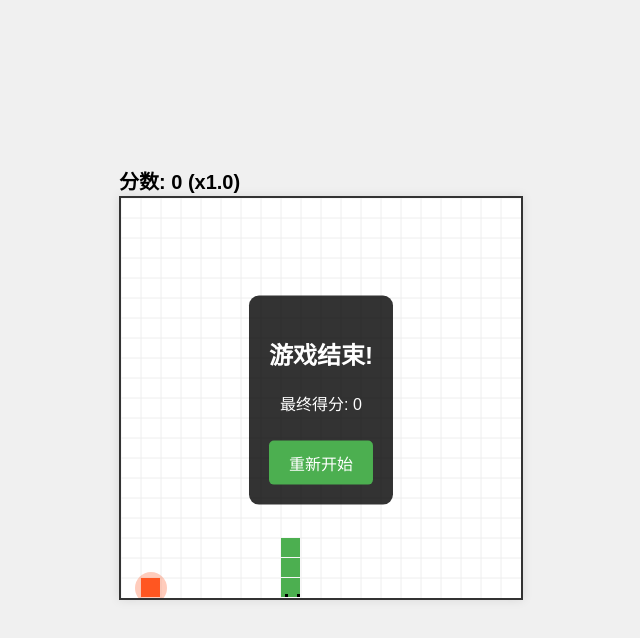
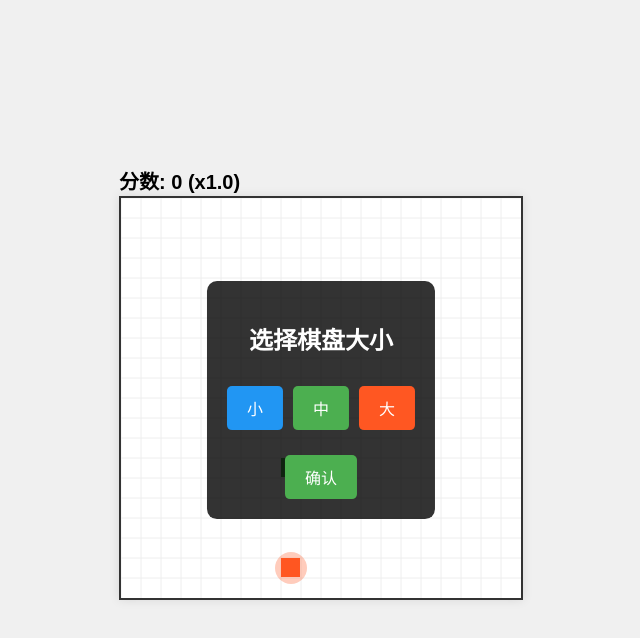
Before and after one commit to Gomam0n/toys, a website with bundled scripts: page GreedySnake/snake.html in a window 1280 px wide. Both pictures are taken after a click on the button "开始游戏". Shown: the whole page, without its empty margins (319-959 px from the left). Built offline with nearby package versions, Linux system fonts and the light colour scheme.

Commit message:
Add board size choices

```diff
--- a/GreedySnake/js/config.js
+++ b/GreedySnake/js/config.js
@@ -2,7 +2,29 @@
  * 游戏配置参数
  */
 export const config = {
-    gridSize: 20,      // 网格大小
+    // 棋盘大小配置
+    boardSizes: {
+        small: {
+            width: 300,
+            height: 300,
+            gridSize: 20,  // 较大的网格，较少的网格数量 (15x15)
+            gridCount: 15
+        },
+        medium: {
+            width: 400,
+            height: 400,
+            gridSize: 20,  // 中等网格，中等网格数量 (20x20)
+            gridCount: 20
+        },
+        large: {
+            width: 500,
+            height: 500,
+            gridSize: 20,  // 相同的网格大小，更多的网格数量 (25x25)
+            gridCount: 25
+        }
+    },
+    currentBoardSize: 'medium', // 默认中等大小
+    gridSize: 20,      // 网格大小（会根据选择的棋盘大小动态调整）
     speed: 300,       // 移动速度（毫秒）- 值越大，移动越慢
     initialSpeed: 300, // 初始移动速度
     minSpeed: 50,     // 最小速度限制（最快速度）
--- a/GreedySnake/js/game.js
+++ b/GreedySnake/js/game.js
@@ -37,6 +37,9 @@ export class Game {
         this.canvas = document.getElementById('game-canvas');
         this.ctx = this.canvas.getContext('2d');
 
+        // 应用默认棋盘大小
+        this.applyBoardSize();
+
         // 初始化组件
         this.renderer = new Renderer(this.canvas, this.ctx);
         this.inputController = new InputController();
@@ -47,6 +50,35 @@ export class Game {
 
         // 显示开始对话框
         this.showStartDialog();
+    }
+
+    /**
+     * 应用当前选择的棋盘大小
+     */
+    applyBoardSize() {
+        const boardConfig = config.boardSizes[config.currentBoardSize];
+        this.canvas.width = boardConfig.width;
+        this.canvas.height = boardConfig.height;
+        config.gridSize = boardConfig.gridSize;
+    }
+
+    /**
+     * 更新棋盘大小
+     */
+    updateBoardSize() {
+        this.applyBoardSize();
+
+        // 如果在开始对话框中，重新渲染一次游戏画面作为背景
+        //if (!this.gameLoop) {
+        //   this.resetGame();
+        //    this.renderer.render(this.snake, this.food, this.inputController.getNextDirection(), this.currentScoreMultiplier);
+       // }
+    }
+
+    setBoardSize(size) {
+        config.currentBoardSize = size;
+        this.updateBoardSize();
+        //this.startGame();
     }
 
     /**
@@ -61,8 +93,10 @@ export class Game {
         this.snake = [];
 
         // 生成随机起始点（确保在画布范围内）
-        const maxX = Math.floor(this.canvas.width / config.gridSize) - config.initialLength;
-        const maxY = Math.floor(this.canvas.height / config.gridSize) - config.initialLength;
+        const boardConfig = config.boardSizes[config.currentBoardSize];
+        const gridCount = boardConfig.gridCount;
+        const maxX = gridCount - config.initialLength;
+        const maxY = gridCount - config.initialLength;
 
         let headX, headY;
 
@@ -115,10 +149,13 @@ export class Game {
      * 生成食物
      */
     generateFood() {
+        const boardConfig = config.boardSizes[config.currentBoardSize];
+        const gridCount = boardConfig.gridCount;
+
         while (true) {
             this.food = {
-                x: Math.floor(Math.random() * (this.canvas.width / config.gridSize)),
-                y: Math.floor(Math.random() * (this.canvas.height / config.gridSize))
+                x: Math.floor(Math.random() * gridCount),
+                y: Math.floor(Math.random() * gridCount)
             };
 
             // 确保食物不会生成在蛇身上
@@ -210,9 +247,12 @@ export class Game {
      * @returns {Boolean} 是否碰撞
      */
     isCollision(head) {
+        const boardConfig = config.boardSizes[config.currentBoardSize];
+        const gridCount = boardConfig.gridCount;
+
         // 检查墙壁碰撞
-        if (head.x < 0 || head.x >= this.canvas.width / config.gridSize ||
-            head.y < 0 || head.y >= this.canvas.height / config.gridSize) {
+        if (head.x < 0 || head.x >= gridCount ||
+            head.y < 0 || head.y >= gridCount) {
             return true;
         }
 
@@ -244,10 +284,23 @@ export class Game {
     }
 
     /**
+     * 显示棋盘大小选择对话框
+     */
+    showBoardSizeDialog() {
+        // 隐藏游戏结束界面
+        this.uiManager.hideGameOver();
+
+        // 显示棋盘大小选择对话框
+        this.uiManager.showBoardSizeDialog();
+    }
+
+    /**
      * 开始游戏
      */
     startGame() {
         console.log('开始游戏初始化...');
+
+        this.uiManager.hideBoardSizeDialog();
 
         // 清除现有的游戏循环
         if (this.gameLoop) {
@@ -292,10 +345,7 @@ export class Game {
      * 确认开始游戏
      */
     confirmStartGame() {
-        // 隐藏开始对话框
         this.uiManager.hideStartDialog();
-
-        // 开始游戏
-        this.startGame();
+        this.showBoardSizeDialog();
     }
 }
--- a/GreedySnake/js/main.js
+++ b/GreedySnake/js/main.js
@@ -2,6 +2,7 @@
  * 游戏主入口文件
  */
 import { Game } from './game.js';
+import { config } from './config.js';
 
 // 创建游戏实例
 const game = new Game();
@@ -20,3 +21,15 @@ window.startGame = function() {
 window.confirmStartGame = function() {
     game.confirmStartGame();
 };
+
+window.showBoardSizeDialog = function() {
+    game.showBoardSizeDialog();
+};
+
+// 设置棋盘大小的函数
+window.setBoardSize = function(size) {
+    if (['small', 'medium', 'large'].includes(size)) {
+        config.currentBoardSize = size;
+        game.updateBoardSize();
+    }
+};
--- a/GreedySnake/js/ui.js
+++ b/GreedySnake/js/ui.js
@@ -12,6 +12,7 @@ export class UIManager {
         this.gameOverElement = null;
         this.finalScoreElement = null;
         this.startDialogElement = null;
+        this.boardSizeDialogElement = null;
     }
 
     /**
@@ -22,6 +23,7 @@ export class UIManager {
         this.gameOverElement = document.getElementById('game-over');
         this.finalScoreElement = document.getElementById('final-score');
         this.startDialogElement = document.getElementById('start-dialog');
+        this.boardSizeDialogElement = document.getElementById('board-size-dialog');
     }
 
     /**
@@ -131,4 +133,18 @@ export class UIManager {
     hideStartDialog() {
         this.startDialogElement.style.display = 'none';
     }
+
+    /**
+     * 显示棋盘大小选择对话框
+     */
+    showBoardSizeDialog() {
+        this.boardSizeDialogElement.style.display = 'block';
+    }
+
+    /**
+     * 隐藏棋盘大小选择对话框
+     */
+    hideBoardSizeDialog() {
+        this.boardSizeDialogElement.style.display = 'none';
+    }
 }
--- a/GreedySnake/snake.html
+++ b/GreedySnake/snake.html
@@ -30,7 +30,7 @@
             font-size: 20px;
             font-weight: bold;
         }
-        #game-over, #start-dialog {
+        #game-over, #start-dialog, #board-size-dialog {
             display: none;
             position: absolute;
             top: 50%;
@@ -64,7 +64,16 @@
         <div id="game-over">
             <h2>游戏结束!</h2>
             <p>最终得分: <span id="final-score">0</span></p>
-            <button onclick="startGame()">重新开始</button>
+            <button onclick="showBoardSizeDialog()">重新开始</button>
+        </div>
+        <div id="board-size-dialog">
+            <h2>选择棋盘大小</h2>
+            <div style="display: flex; justify-content: center; gap: 10px; margin-bottom: 15px;">
+                <button onclick="setBoardSize('small')" style="background-color: #2196F3;">小</button>
+                <button onclick="setBoardSize('medium')" style="background-color: #4CAF50;">中</button>
+                <button onclick="setBoardSize('large')" style="background-color: #FF5722;">大</button>
+            </div>
+            <button onclick="startGame()">确认</button>
         </div>
         <div id="start-dialog">
             <h2>贪吃蛇游戏</h2>
```
